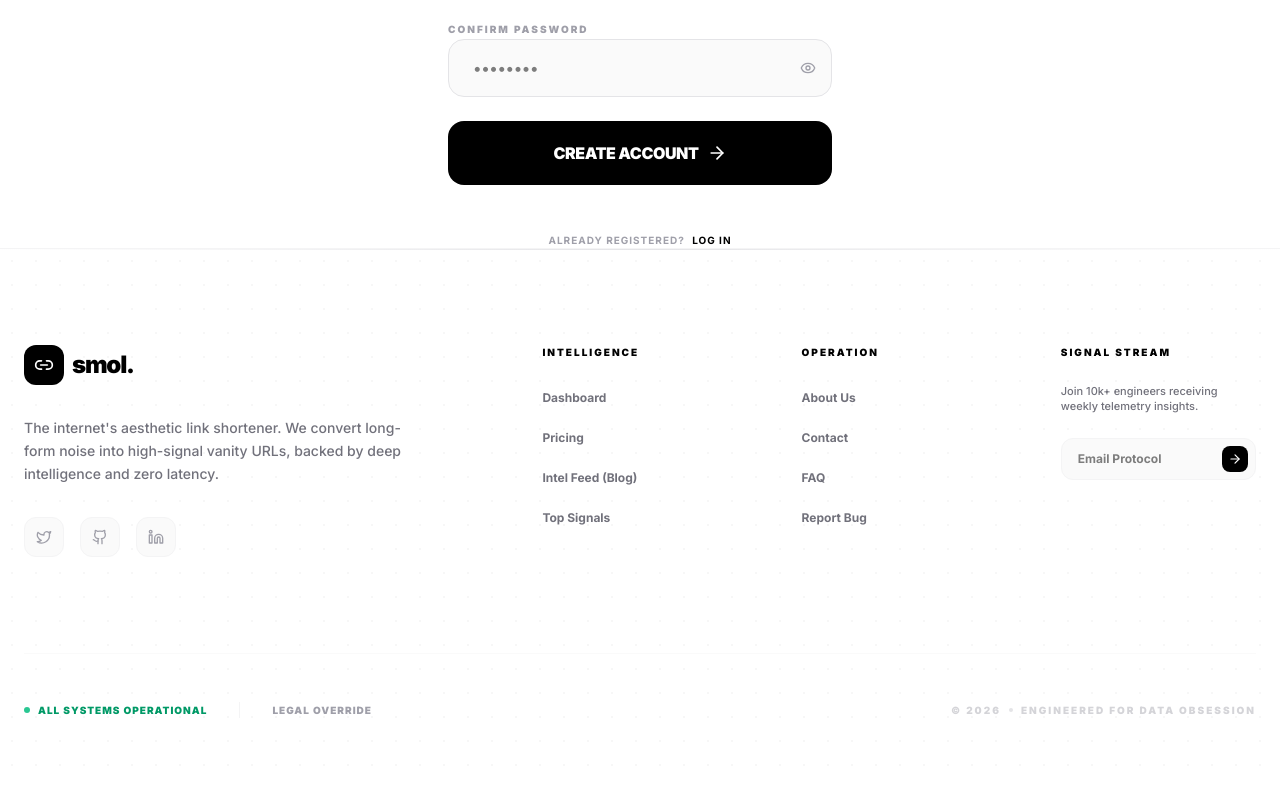
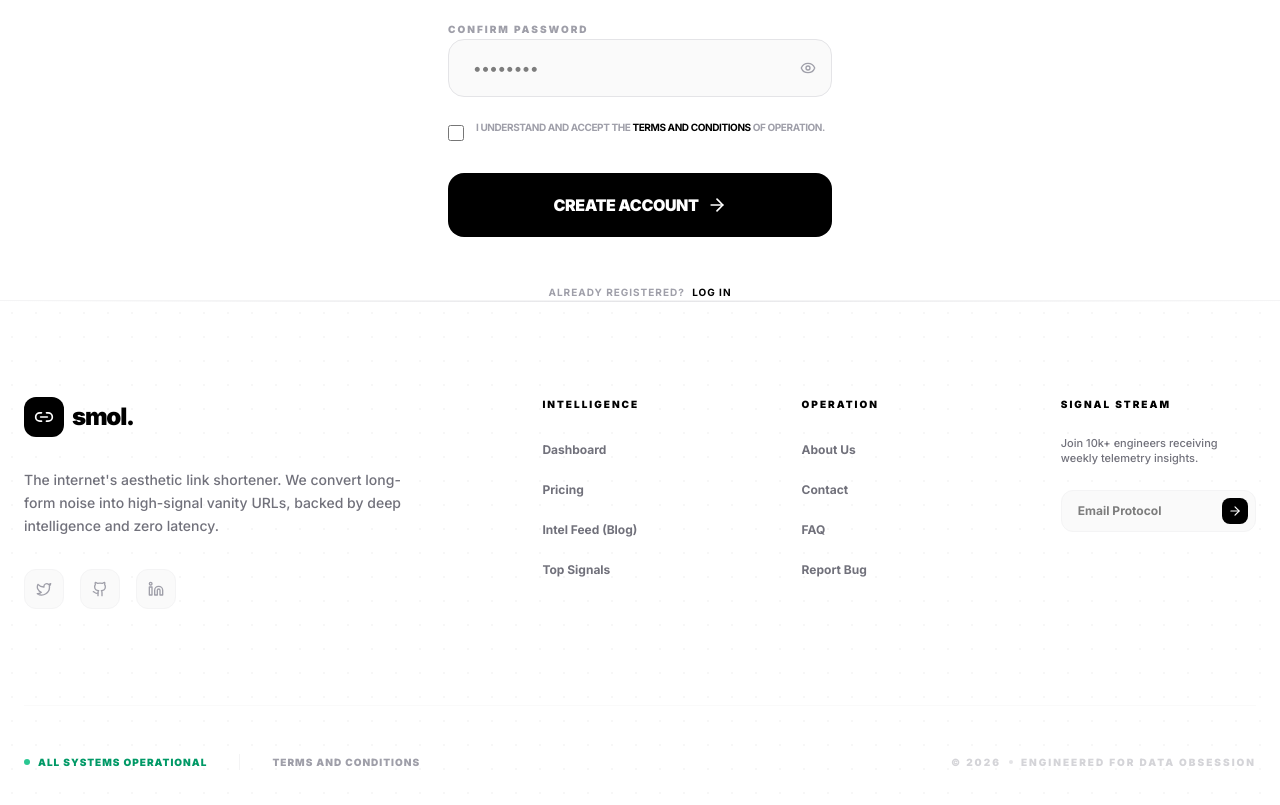
Before and after one commit to Ayushguleria73again/link-Shortner-frontend, a Next.js app: page /signup in a window 1280 px wide. Shown: the part 489-1294 px from the top of the page. Before the commit the page ends 1255 px from the top, so only its background shows below. Built offline with nearby package versions, Linux system fonts and the light colour scheme; no server answers.

Commit message:
feat: enforce terms acceptance in signup and update footer terminology

```diff
--- a/app/signup/page.js
+++ b/app/signup/page.js
@@ -13,7 +13,8 @@ export default function Signup() {
     email: '',
     phoneNumber: '',
     password: '',
-    confirmPassword: ''
+    confirmPassword: '',
+    acceptedTerms: false
   });
   const [otp, setOtp] = useState('');
   const [showPassword, setShowPassword] = useState(false);
@@ -41,7 +42,8 @@ export default function Signup() {
         lastName: formData.lastName,
         email: formData.email,
         phoneNumber: formData.phoneNumber,
-        password: formData.password
+        password: formData.password,
+        acceptedTerms: formData.acceptedTerms
       });
       setStep(2); // Move to OTP step
       setSuccess('Verification code sent to your email.');
@@ -196,6 +198,20 @@ export default function Signup() {
               </div>
             </div>
 
+            <div className="flex items-start gap-3 py-2">
+              <input
+                type="checkbox"
+                required
+                id="terms"
+                checked={formData.acceptedTerms}
+                onChange={(e) => setFormData({ ...formData, acceptedTerms: e.target.checked })}
+                className="mt-1 w-4 h-4 rounded border-zinc-200 text-black focus:ring-black transition-all cursor-pointer"
+              />
+              <label htmlFor="terms" className="text-[10px] font-bold text-zinc-400 leading-tight cursor-pointer select-none">
+                I UNDERSTAND AND ACCEPT THE <Link href="/terms" className="text-black hover:underline">TERMS AND CONDITIONS</Link> OF OPERATION.
+              </label>
+            </div>
+
             <div className="pt-2">
               <button
                 type="submit"
--- a/components/Footer.jsx
+++ b/components/Footer.jsx
@@ -97,7 +97,7 @@ export default function Footer() {
                             <span className="text-[10px] font-black uppercase tracking-widest text-emerald-600">All Systems Operational</span>
                         </div>
                         <div className="h-4 w-px bg-zinc-100 hidden md:block" />
-                        <Link href="/terms" className="text-[10px] font-black uppercase tracking-widest text-zinc-400 hover:text-black transition-colors">Legal Override</Link>
+                        <Link href="/terms" className="text-[10px] font-black uppercase tracking-widest text-zinc-400 hover:text-black transition-colors">Terms and Conditions</Link>
                     </div>
 
                     <div className="flex items-center gap-2 text-[10px] font-black uppercase tracking-[0.2em] text-zinc-300">
```
